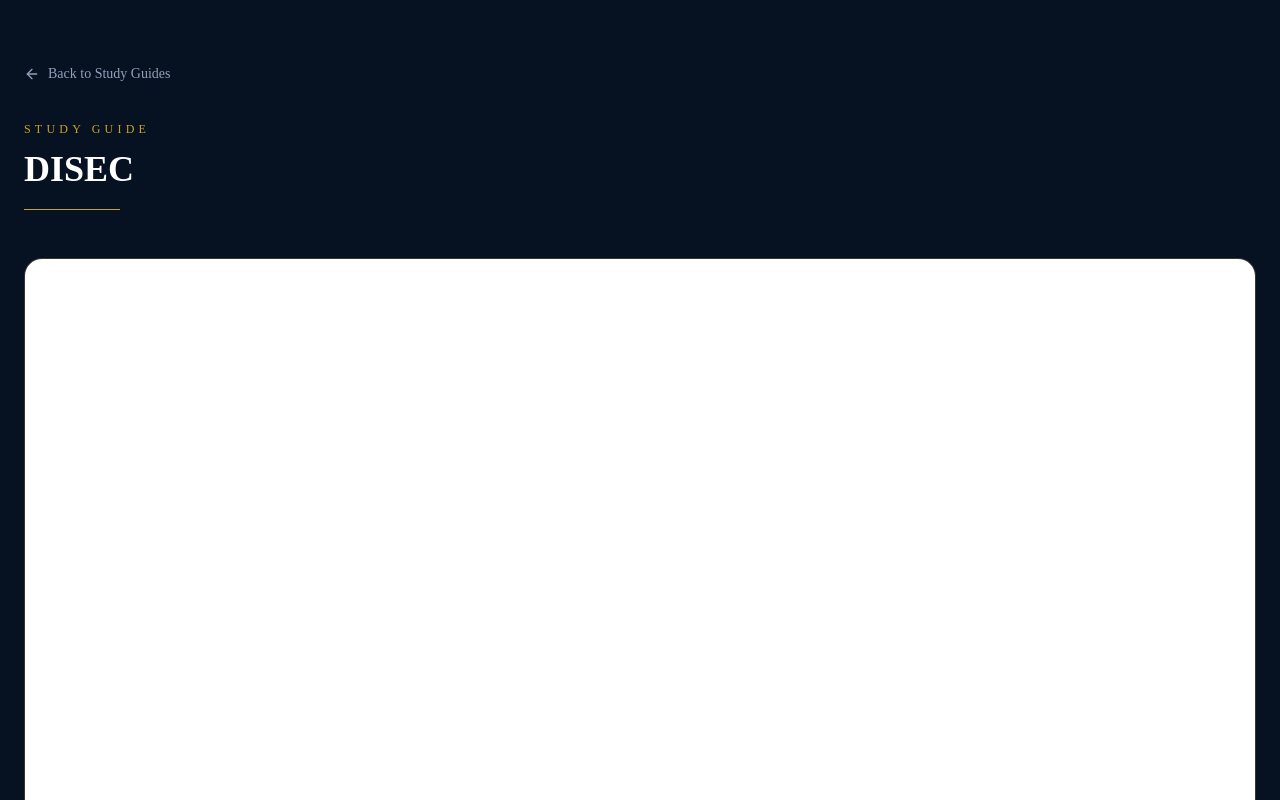
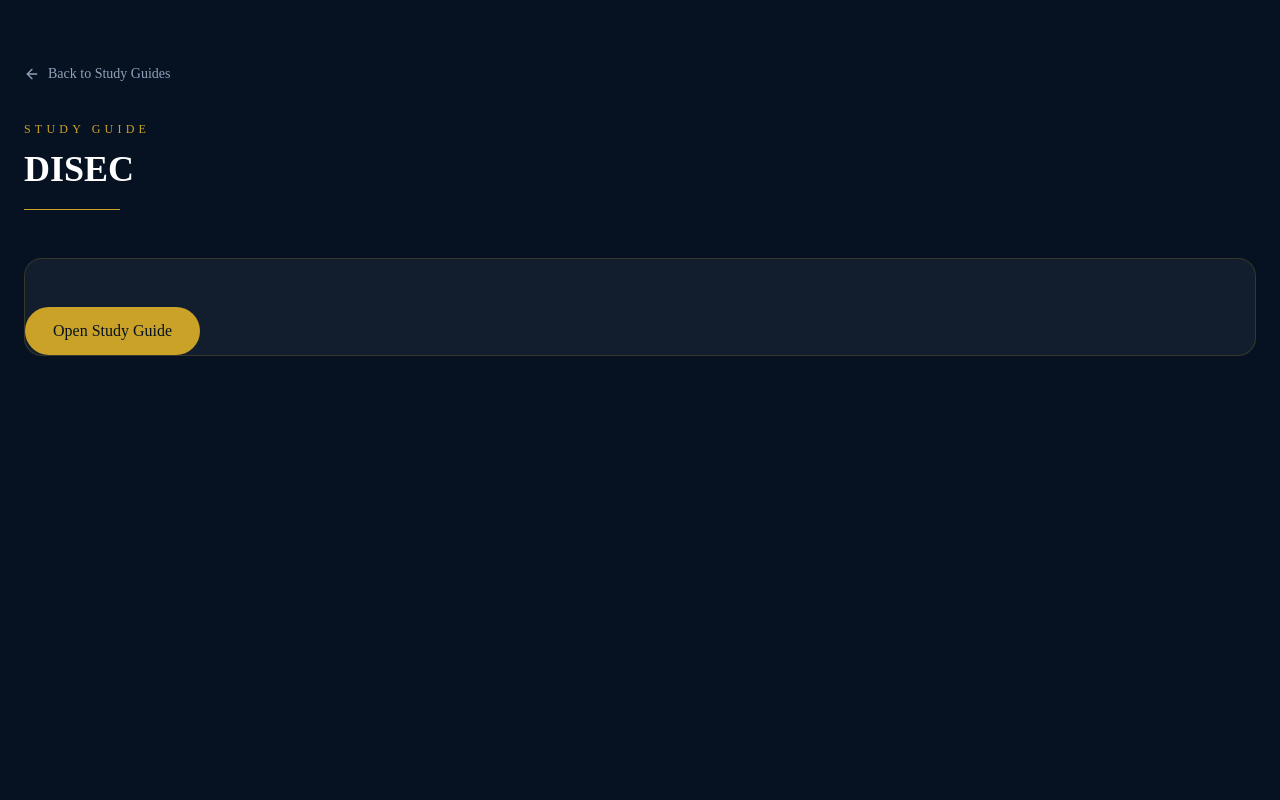
Before and after one commit to wasif-69/municxvi, a Next.js app: page /pdf/disec in a window 1280 px wide. Shown: the top 800 px of the page. Built offline with nearby package versions, Linux system fonts and the light colour scheme.

Commit message:
adding the pdf

```diff
--- a/app/pdf/[community]/page.tsx
+++ b/app/pdf/[community]/page.tsx
@@ -77,10 +77,14 @@ export default async function Page({
         {pdf ? (
           <div className="mt-12 overflow-hidden rounded-2xl border border-[#C9A227]/20 bg-white/5">
 
-            <PdfViewer
-              pdfUrl={`/guideline/${pdf}`}
-              title={`${committeeNames[key]} Study Guide`}
-            />
+            <a
+              href={`/guideline/${pdf}`}
+              target="_blank"
+              rel="noopener noreferrer"
+              className="mt-12 inline-flex items-center rounded-full bg-[#C9A227] px-7 py-3 font-medium text-[#061222] hover:opacity-90"
+            >
+              Open Study Guide
+            </a>
 
           </div>
         ) : (
```
